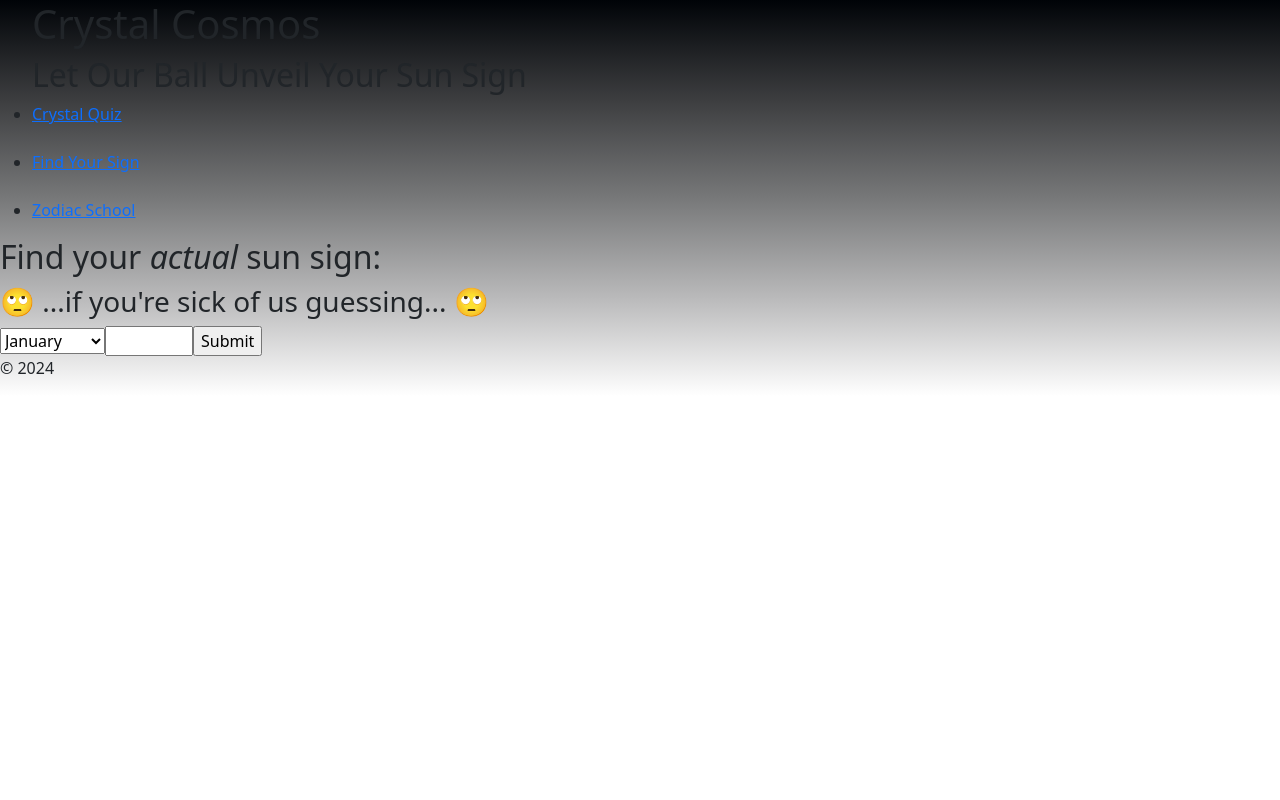
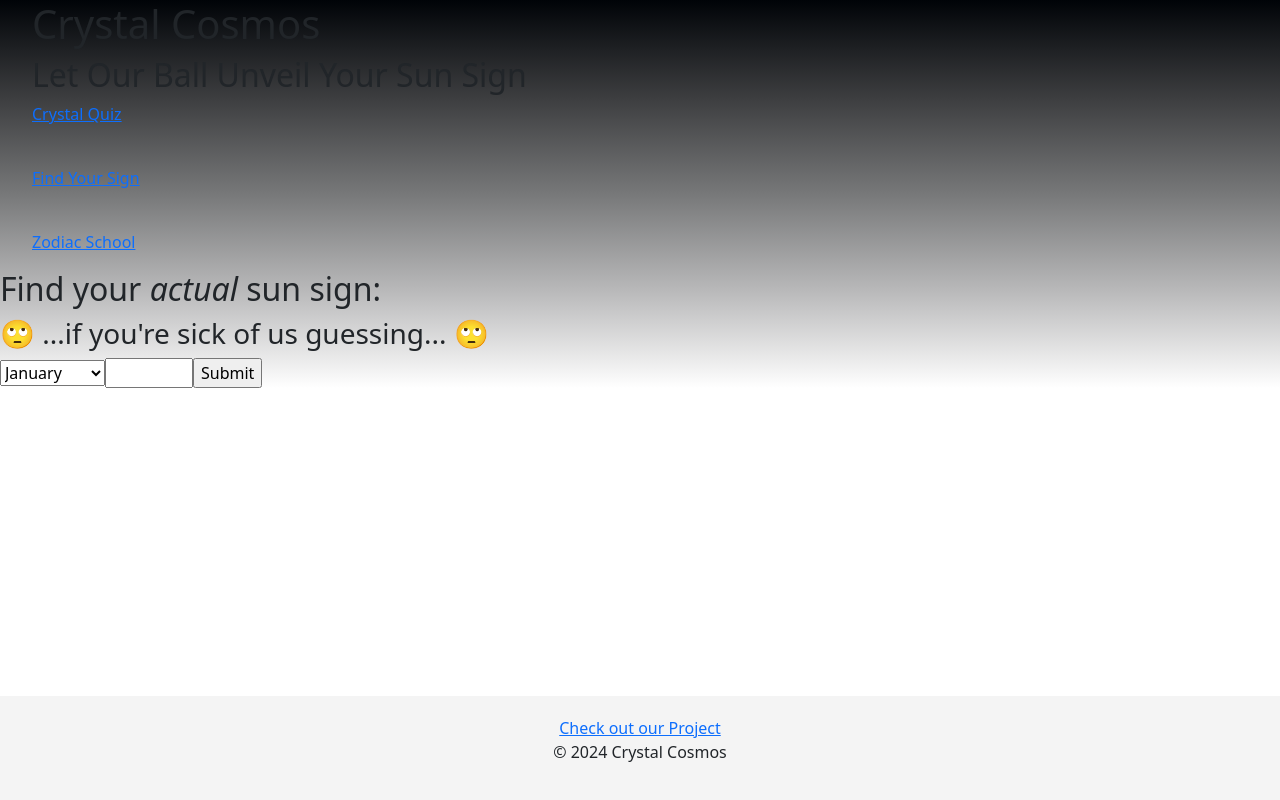
Before and after one commit to boboflofo/Astrology, a React (Vite) app: page /FindSign in a window 1280 px wide. Built offline with nearby package versions, Linux system fonts and the light colour scheme.

Commit message:
update footer and README

```diff
--- a/package.json
+++ b/package.json
@@ -4,7 +4,7 @@
   "version": "0.0.0",
   "type": "module",
   "scripts": {
-    "start": "vite",
+    "start": "vite --host",
     "dev": "vite",
     "build": "vite build",
     "lint": "eslint . --ext js,jsx --report-unused-disable-directives --max-warnings 0",
@@ -15,7 +15,7 @@
     "react": "^18.2.0",
     "react-bootstrap": "^2.10.1",
     "react-dom": "^18.2.0",
-    "react-router-dom": "^6.22.1"
+    "react-router-dom": "^6.22.2"
   },
   "devDependencies": {
     "@types/react": "^18.2.56",
--- a/src/App.css
+++ b/src/App.css
@@ -1,47 +1,3 @@
-/* #root {
-  max-width: 1280px;
-  margin: 0 auto;
-  padding: 2rem;
-  text-align: center;
-}
-
-.logo {
-  height: 6em;
-  padding: 1.5em;
-  will-change: filter;
-  transition: filter 300ms;
-}
-.logo:hover {
-  filter: drop-shadow(0 0 2em #646cffaa);
-}
-.logo.react:hover {
-  filter: drop-shadow(0 0 2em #61dafbaa);
-}
-
-@keyframes logo-spin {
-  from {
-    transform: rotate(0deg);
-  }
-  to {
-    transform: rotate(360deg);
-  }
-}
-
-@media (prefers-reduced-motion: no-preference) {
-  a:nth-of-type(2) .logo {
-    animation: logo-spin infinite 20s linear;
-  }
-}
-
-
-
-.read-the-docs {
-  color: #888;
-}
-
-.card {
-  padding: 2em;
-} */
 
 .card {
   display: flex;
@@ -53,6 +9,18 @@
   width: 20%;
 }
 
-#education{
- background-color: grey;
+#education {
+  background-color: grey;
 }
+
+
+footer {
+
+  padding: 20px;
+  background-color: #f4f4f4;
+  text-align: center;
+  position: fixed;
+  bottom: 0;
+  left: 0;
+  right: 0;
+}
--- a/src/components/App.jsx
+++ b/src/components/App.jsx
@@ -12,16 +12,17 @@ import 'bootstrap/dist/css/bootstrap.min.css';
 function App() {
   return (
     <div id="content">
+
       <Router>
-        <Header />
+      <Header />
         <Routes>
           <Route path="/" element={<Game />} />
           <Route path="/education" element={<Education />} />
           <Route path="/FindSign" element={<FindSign />} />
         </Routes>
-        <Footer/>
+
       </Router>
-
+      <Footer/>
     </div>
 );
 }
--- a/src/components/FindSign.jsx
+++ b/src/components/FindSign.jsx
@@ -34,7 +34,7 @@ function FindSign({educationSign}) {
     setZodiacSign(zodiacSigns[month]);
   };
   return (
-    <div>
+    <div id="find">
       <h2>Find your <em>actual</em> sun sign:</h2>
       <h3>🙄 ...if you're sick of us guessing... 🙄</h3>
 
--- a/src/components/Footer.jsx
+++ b/src/components/Footer.jsx
@@ -1,7 +1,8 @@
 function Footer() {
   return (
-    <footer>
-      <p>© 2024</p>
+    <footer id="footer">
+      <a href="https://github.com/boboflofo/Astrology.git">Check out our Project</a>
+      <p>© 2024 Crystal Cosmos</p>
     </footer>
   );
 }
--- a/src/components/Game.jsx
+++ b/src/components/Game.jsx
@@ -32,7 +32,7 @@ const GameForm = () => {
 
   const fetchAstrologyData = async () => {
     try {
-      const response = await fetch (`https://localhost:5001/api/signs?expression=${userAnswers[0]}&description=${userAnswers[1]}&concentration=${userAnswers[2]}`);
+      const response = await fetch(`https://localhost:5001/api/signs?expression=${userAnswers[0]}&description=${userAnswers[1]}&concentration=${userAnswers[2]}`);
       const jsonResponse = await response.json();
 
       if (!response.ok) {
--- a/src/components/Header.jsx
+++ b/src/components/Header.jsx
@@ -6,11 +6,11 @@ function Header() {
         <ul>
           <h1>Crystal Cosmos</h1>
           <h2>Let Our Ball Unveil Your Sun Sign</h2>
-          <li><Link to="/">Crystal Quiz</Link></li>
+          <p><Link to="/">Crystal Quiz</Link></p>
           <br />
-          <li><Link to="/findSign">Find Your Sign</Link></li>
+          <p><Link to="/findSign">Find Your Sign</Link></p>
           <br />
-          <li><Link to="/education">Zodiac School</Link></li>
+          <p><Link to="/education">Zodiac School</Link></p>
         </ul>
       </nav>
     </header>
--- a/src/main.jsx
+++ b/src/main.jsx
@@ -3,8 +3,12 @@ import ReactDOM from 'react-dom/client';
 import App from './components/App.jsx';
 
 
+
+
 ReactDOM.createRoot(document.getElementById('root')).render(
   <React.StrictMode>
+
     <App />
+
   </React.StrictMode>,
 )
```
Also changed, not shown: 2 other files (tests, documents, lock files or other folders).
